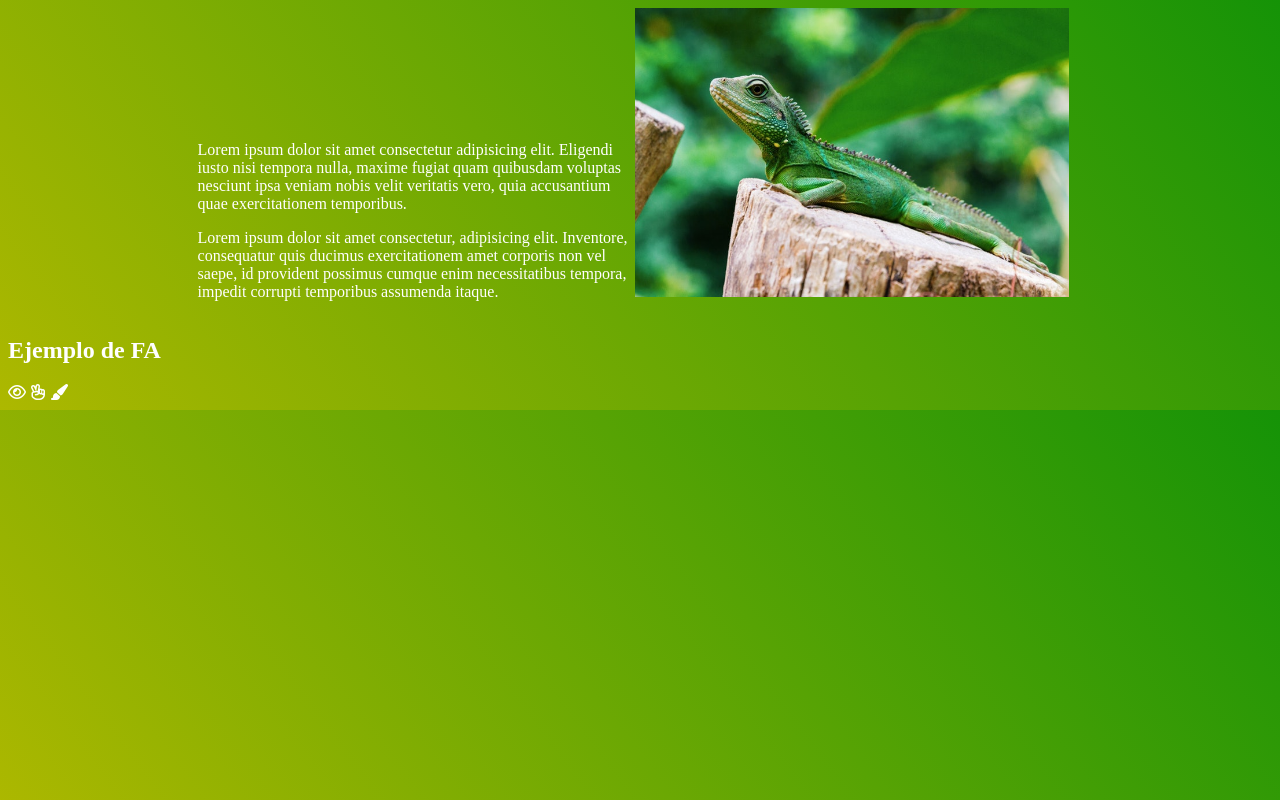
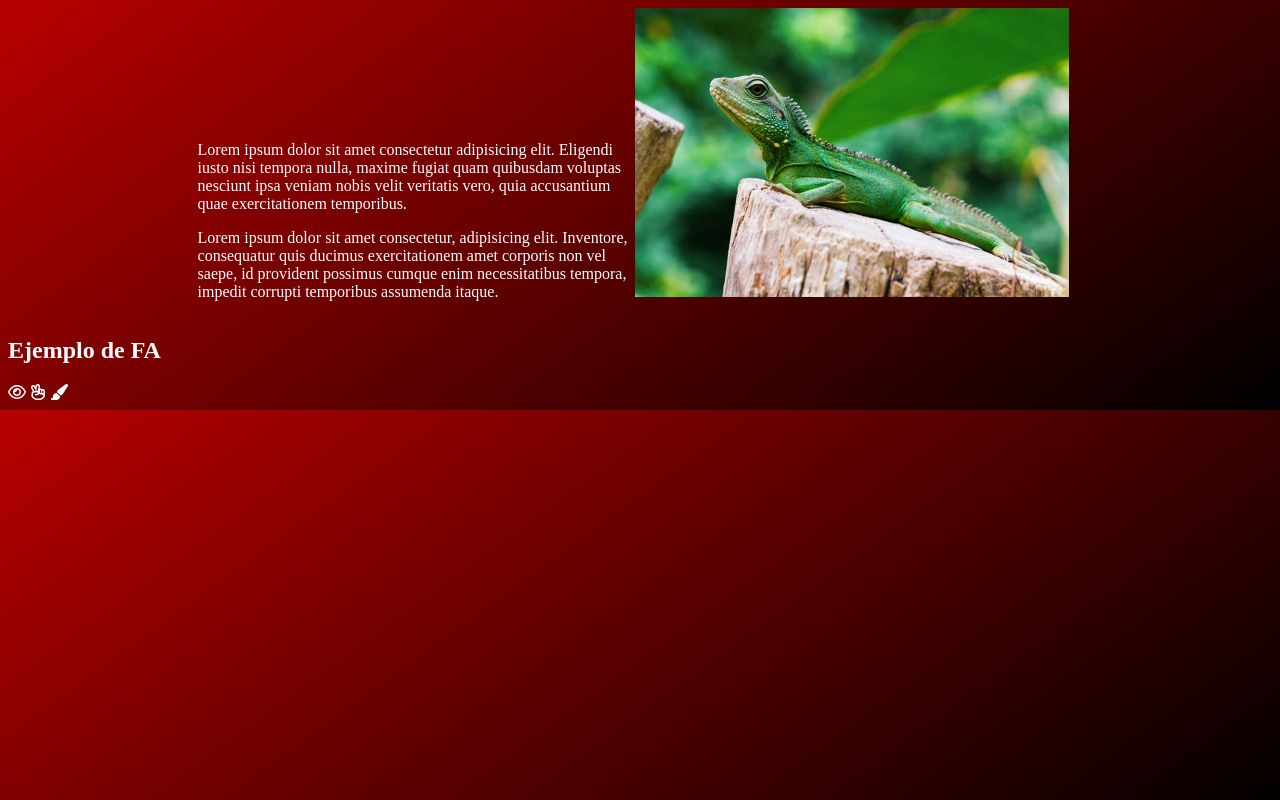
Before and after one commit to mbensan/iguana_page, a plain HTML site: page index.html in a window 1280 px wide. Drawn offline with Linux system fonts and the light colour scheme.

Commit message:
Se cambia color del body a fondo mandinga

```diff
--- a/assets/css/styles.css
+++ b/assets/css/styles.css
@@ -1,6 +1,6 @@
 body {
-    background: rgb(173,184,0);
-    background: linear-gradient(53deg, rgba(173,184,0,1) 0%, rgba(21,147,7,1) 100%);
+    background: rgb(184,0,0);
+    background: linear-gradient(144deg, rgba(184,0,0,1) 0%, rgba(0,0,0,1) 100%);
     color: #FFF;
 }
 #texto-imagen {
```
